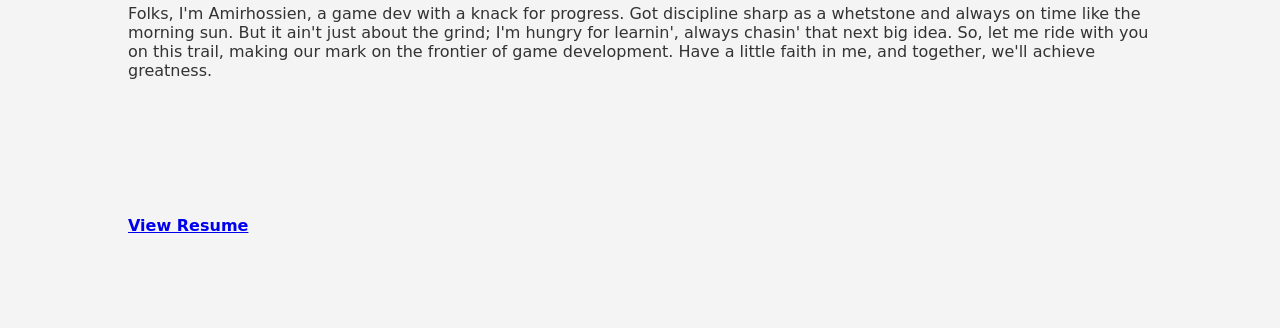
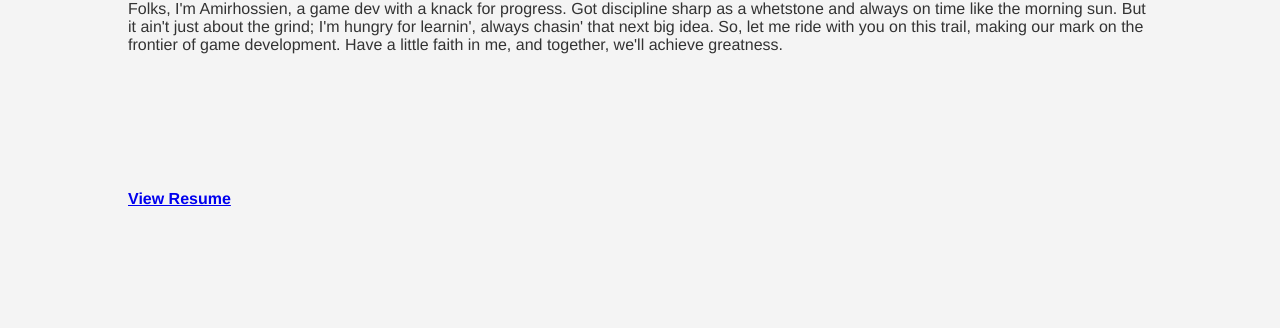
Before and after one commit to Amirhossien-rostamjabri/Amirhossien-Rostamjabri, a plain HTML site: page index.html in a window 1280 px wide. Shown: the part 346-674 px from the top of the page. Drawn offline with Linux system fonts and the light colour scheme.

Commit message:
change font on css style
change font in style.css curve one wasn bad so friking bad

```diff
--- a/styles.css
+++ b/styles.css
@@ -1,7 +1,7 @@
 /* styles.css */
 
 body {
-    font-family: cursive, sans-serif;
+    font-family: 'Franklin Gothic Medium', 'Arial Narrow', Arial, sans-serif, sans-serif;
     margin: 0;
     padding: 0;
     background-color: #f4f4f4;
```
